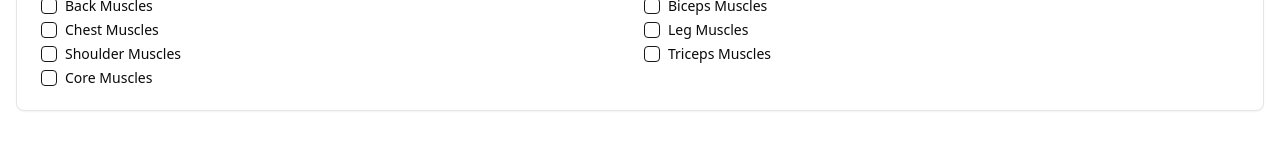
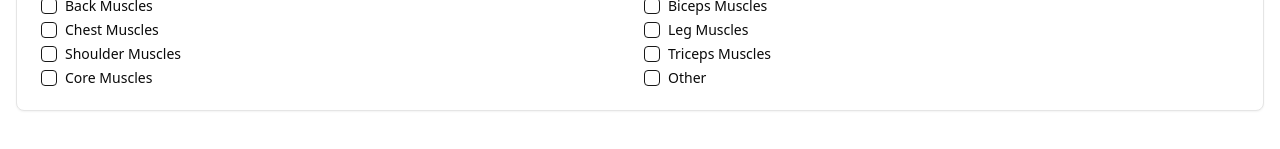
Before and after one commit to imvikramjagtap/vikTrack, a React (Vite) app: page / in a window 1280 px wide. Shown: the part 323-472 px from the top of the page. Built offline with nearby package versions, Linux system fonts and the light colour scheme.

Commit message:
feat: add other muscle option

```diff
--- a/src/components/custom-workout.tsx
+++ b/src/components/custom-workout.tsx
@@ -163,6 +163,7 @@ export default function CustomWorkout() {
                   <SelectItem value="Shoulder Muscles">Shoulder Muscles</SelectItem>
                   <SelectItem value="Triceps Muscles">Triceps Muscles</SelectItem>
                   <SelectItem value="Core Muscles">Core Muscles</SelectItem>
+                  <SelectItem value="Other">Other</SelectItem>
                 </SelectContent>
               </Select>
             </div>
--- a/src/store/workoutSlice.ts
+++ b/src/store/workoutSlice.ts
@@ -35,6 +35,7 @@ const initialState: WorkoutState = {
     { name: "Shoulder Muscles", exercises: [] },
     { name: "Triceps Muscles", exercises: [] },
     { name: "Core Muscles", exercises: [] },
+    { name: "Other", exercises: [] },
   ],
 }
 
```
